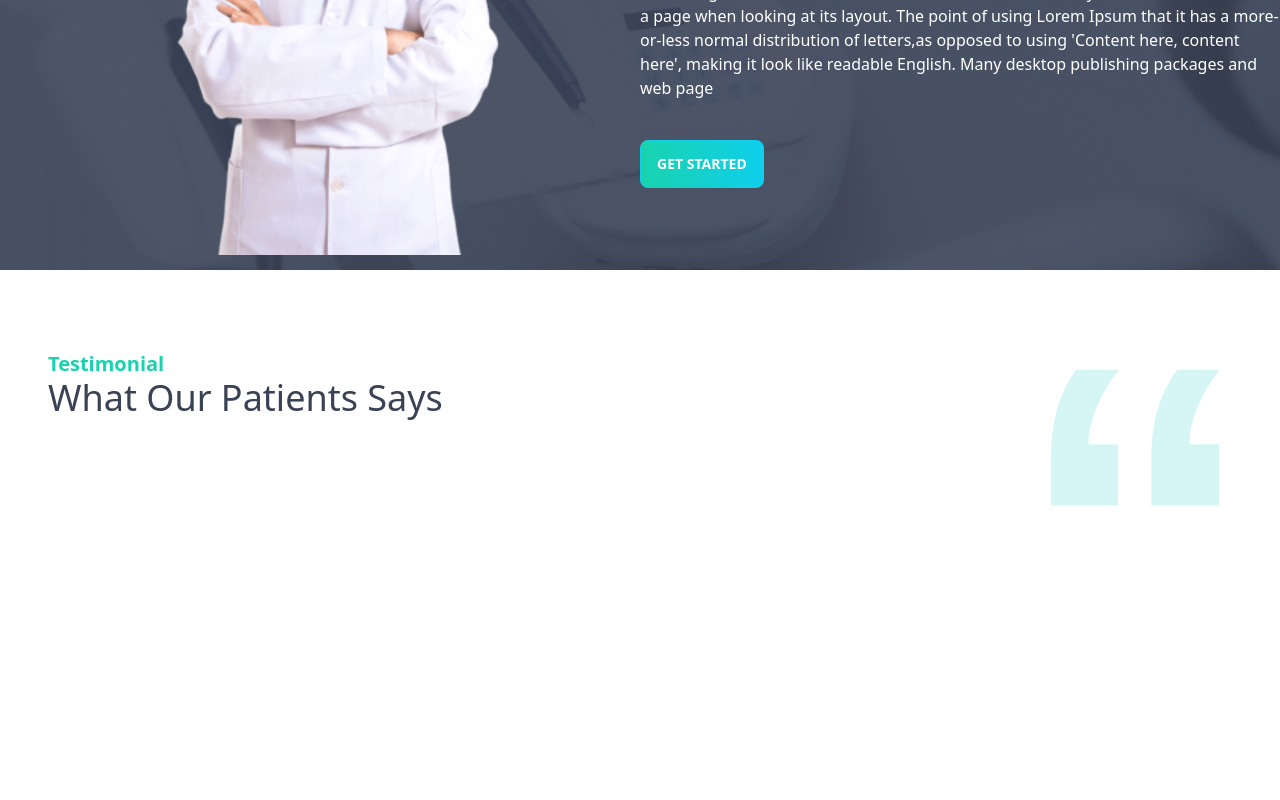
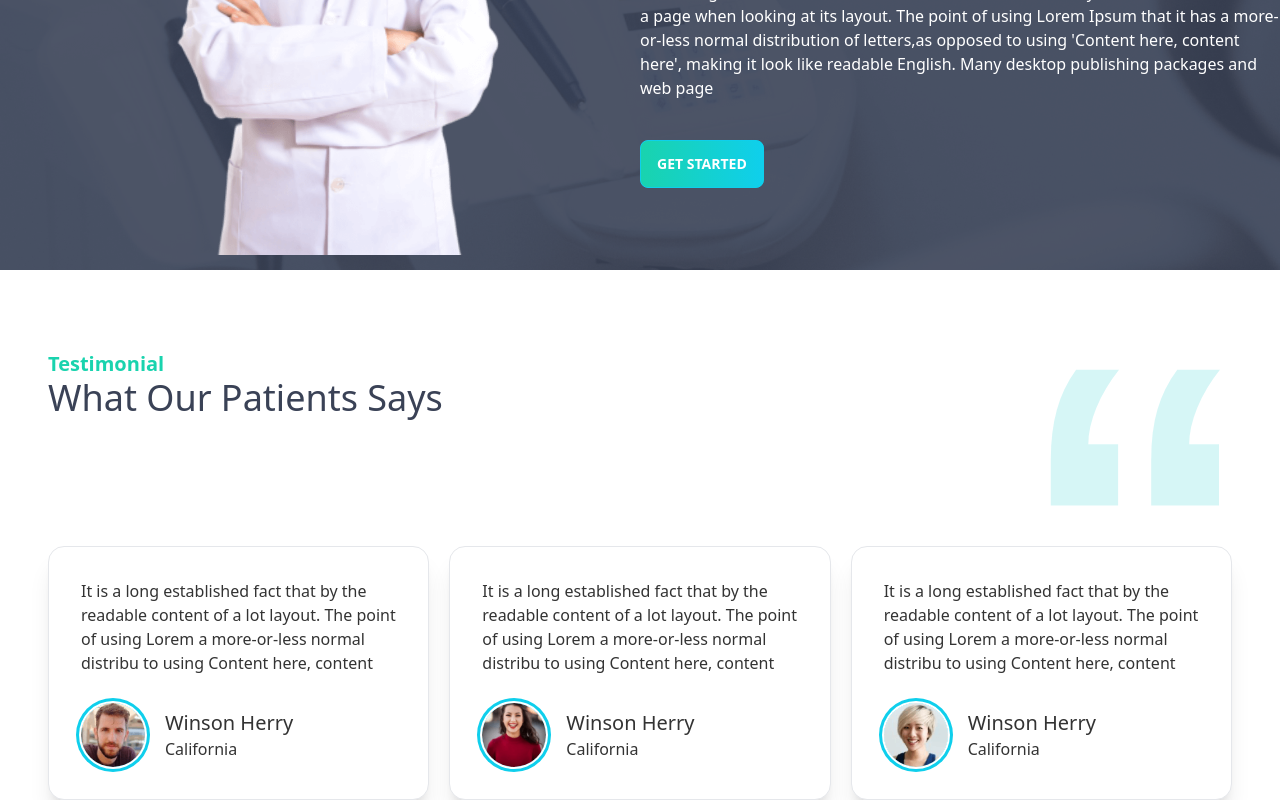
Before and after one commit to ctasbihas/doctors-portal-client, a React (Create React App) app: page / in a window 1280 px wide. Shown: the part 2975-3775 px from the top of the page. Before the commit the page ends 3482 px from the top, so only its background shows below. Built offline with nearby package versions, Linux system fonts and the light colour scheme.

Commit message:
adding testimonials section in home page

```diff
--- a/src/Pages/Home/MakeAppointment.js
+++ b/src/Pages/Home/MakeAppointment.js
@@ -5,7 +5,7 @@
 
 const MakeAppointment = () => {
     return (
-        <section className='flex justify-center items-center mt-44 h-[520px]'
+        <section className='flex justify-center items-center mb-20 h-[520px]'
             style={{
                 background: `url(${appointment})`
         }}>
--- /dev/null
+++ b/src/Pages/Home/Review.js
@@ -0,0 +1,24 @@
+import React from 'react';
+
+const Review = ({ review }) => {
+    return (
+        <div className="card lg:max-w-lg bg-base-100 shadow-xl border">
+            <div className="card-body">
+                <p>{review.review}</p>
+                <div className="card-actions justify-start items-center mt-5">
+                    <div class="avatar mr-3">
+                        <div class="w-16 h-16 rounded-full ring ring-primary ring-offset-base-100 ring-offset-2">
+                            <img src={review.img} />
+                        </div>
+                    </div>
+                    <div>
+                        <h2 className='text-xl'>{review.name}</h2>
+                        <h4 className="text-base">{review.location}</h4>
+                    </div>
+                </div>
+            </div>
+        </div>
+    );
+};
+
+export default Review;
--- a/src/Pages/Home/Testimonials.js
+++ b/src/Pages/Home/Testimonials.js
@@ -1,9 +1,18 @@
 import React from 'react';
 import quote from '../../assets/icons/quote.svg';
+import people1 from '../../assets/images/people1.png';
+import people2 from '../../assets/images/people2.png';
+import people3 from '../../assets/images/people3.png';
+import Review from './Review';
 
 const Testimonials = () => {
+    const reviews = [
+        { _id: 1, name: "Winson Herry", location: "California", review: "It is a long established fact that by the readable content of a lot layout. The point of using Lorem a more-or-less normal distribu to using Content here, content", img: people1},
+        { _id: 2, name: "Winson Herry", location: "California", review: "It is a long established fact that by the readable content of a lot layout. The point of using Lorem a more-or-less normal distribu to using Content here, content", img: people2},
+        { _id: 3, name: "Winson Herry", location: "California", review: "It is a long established fact that by the readable content of a lot layout. The point of using Lorem a more-or-less normal distribu to using Content here, content", img: people3}
+    ];
     return (
-        <section className='mt-20'>
+        <section className=''>
             <div className='flex justify-between'>
                 <div>
                     <h4 className="text-xl font-bold text-secondary">Testimonial</h4>
@@ -13,7 +22,14 @@
                     <img src={quote} alt="" />
                 </div>
             </div>
-            <div></div>
+            <div className='grid grid-cols-1 md:grid-cols-2 lg:grid-cols-3 gap-5 mt-32'>
+                {
+                    reviews.map(review => <Review
+                        review={review}
+                        key={review._id}
+                    />)
+                }
+            </div>
         </section>
     );
 };
```
